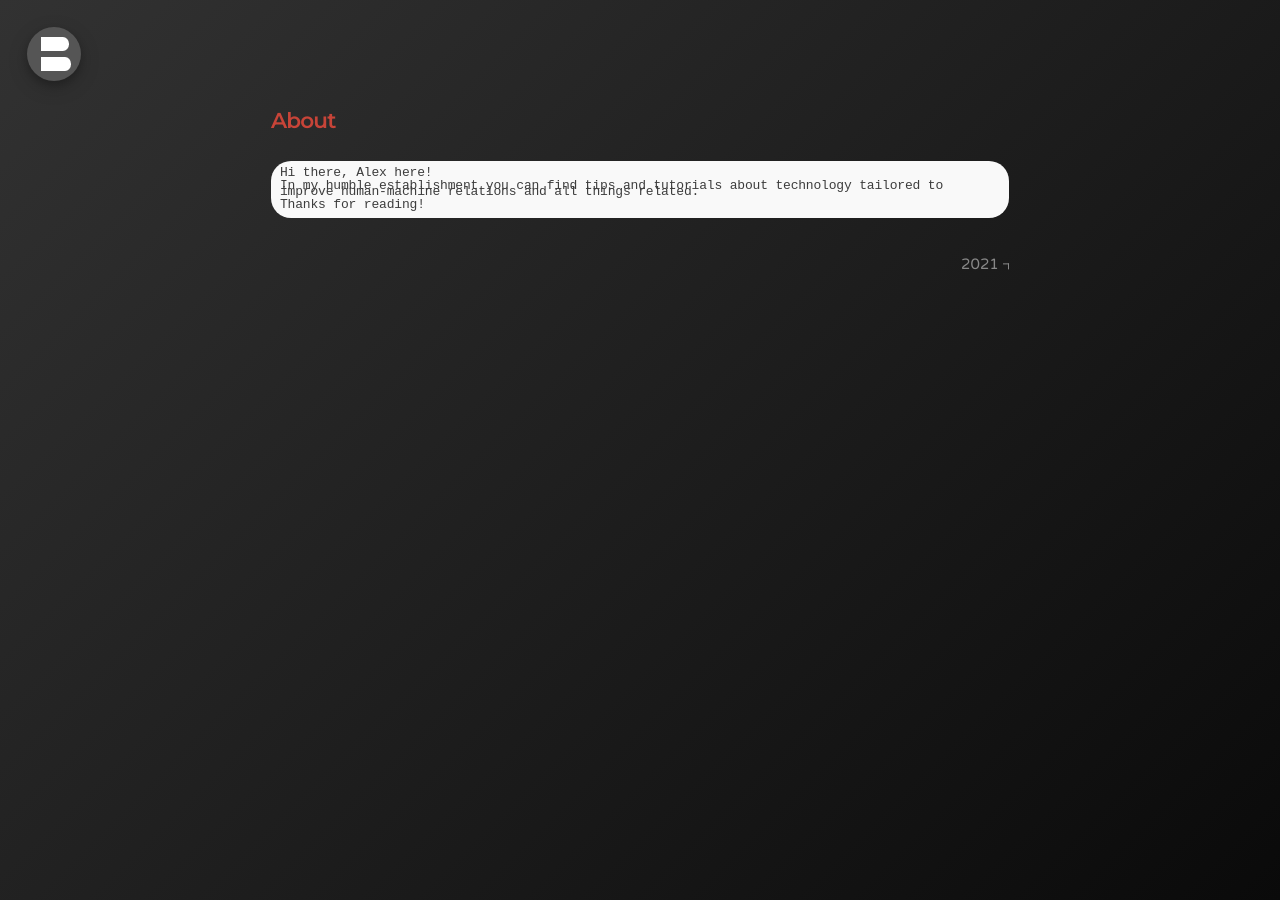
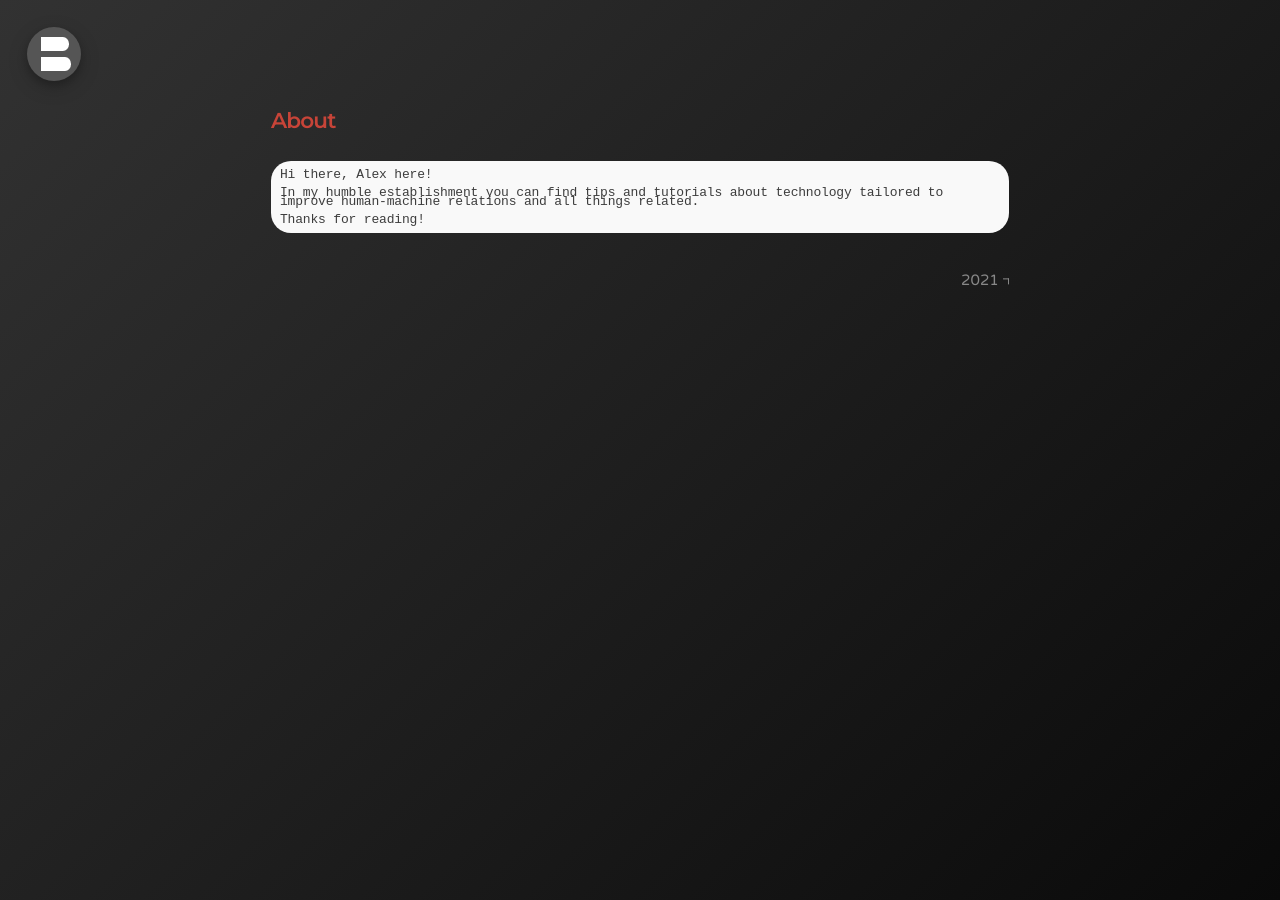
Before and after one commit to bonina/bonina.github.io, a Jekyll site: the page built from about.md, in a window 1280 px wide. Built offline with Jekyll 4.4.1, drawn with Linux system fonts in a browser that asks for light colours.

Commit message:
Update _message.scss

```diff
--- a/_sass/_message.scss
+++ b/_sass/_message.scss
@@ -15,7 +15,7 @@
   //white-space:normal;
   font-size:small;
   font-family: "Courier New", monospace;
-  line-height:0.5;
+  line-height:0.7;
   border-radius: 20px;
 
   @supports (background: paint(id)) {
```
